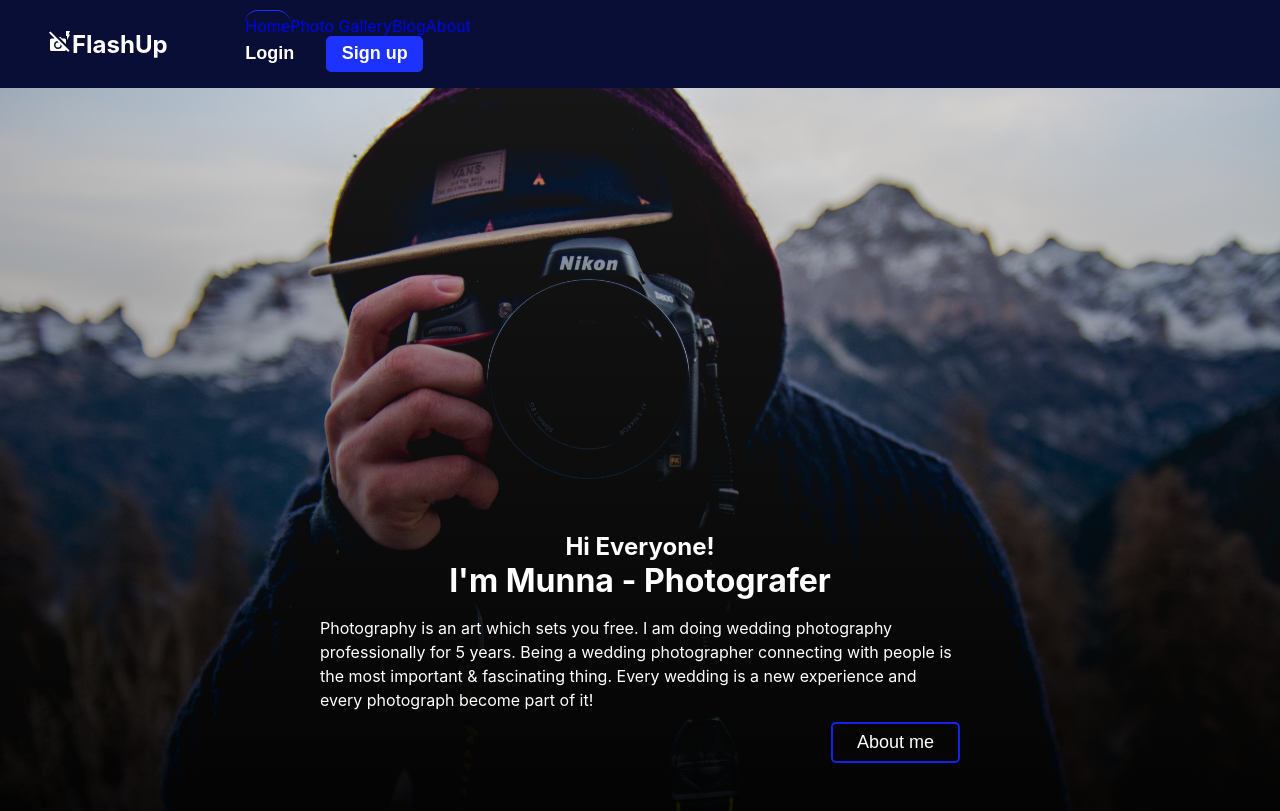
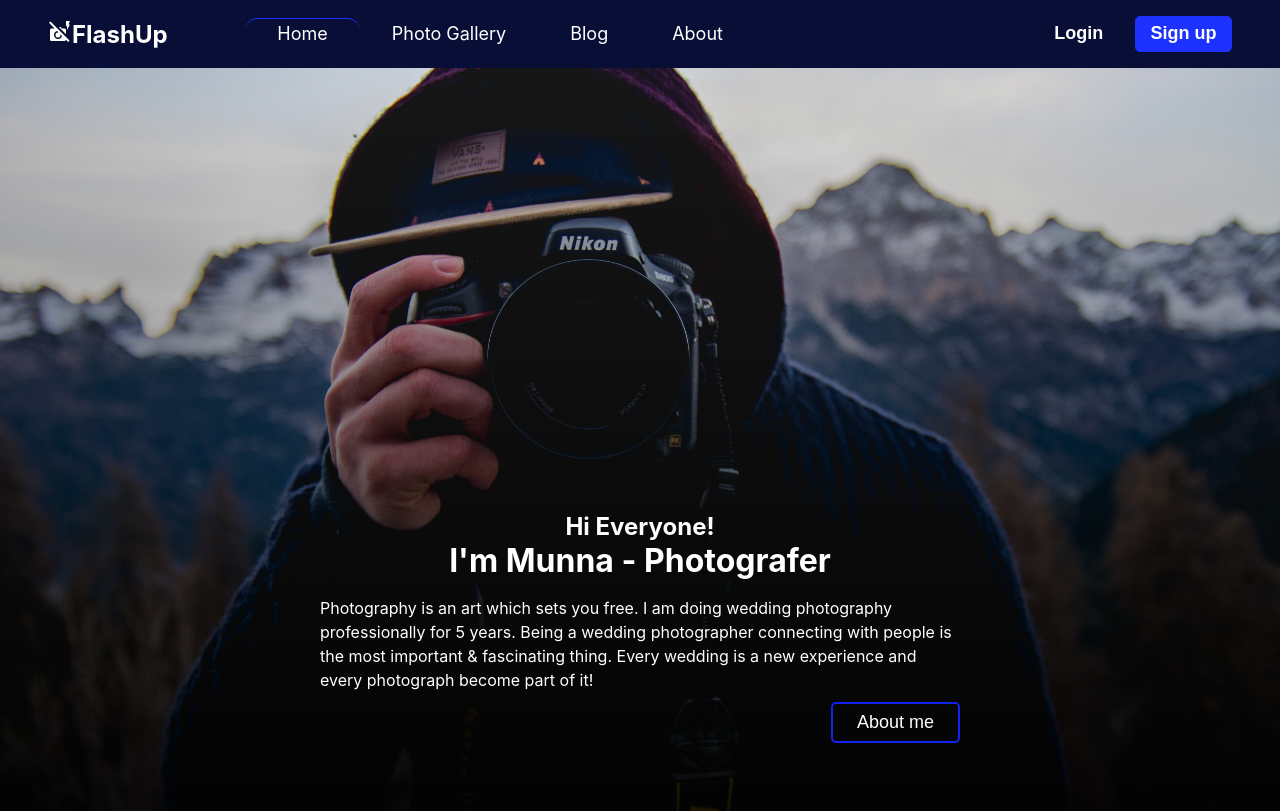
Before and after one commit to morshedulmunna/Flash-up, a React (Create React App) app: page / in a window 1280 px wide. Shown: the top 811 px of the page. Built offline with nearby package versions, Linux system fonts and the light colour scheme; no server answers.

Commit message:
navbar fix

```diff
--- a/src/shared/Navbar/Navbar.js
+++ b/src/shared/Navbar/Navbar.js
@@ -27,7 +27,7 @@ const Navbar = () => {
             <div onClick={() => setOpen(!open)} className="toggle">
               {open ? <FaBars /> : <FaTimes />}
             </div>
-            <div className={open ? "nav__mob" : "nav__item"}>
+            <div className={!open ? "nav__mob" : "nav__item"}>
               <ul>
                 <CustomLink to="/">
                   <span>Home</span>
```
